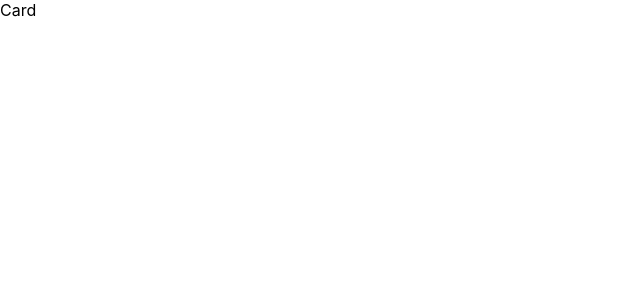
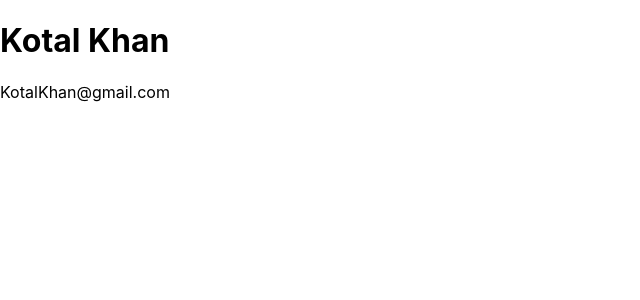
Before and after one commit to pauldropz/my_robo_friends, a React (Create React App) app: page / in a window 1280 px wide. Shown: the top 300 px of the page, without its empty margins (0-640 px from the left). Built offline with nearby package versions, Linux system fonts and the light colour scheme.

Commit message:
next commit

```diff
--- a/src/App.js
+++ b/src/App.js
@@ -6,9 +6,14 @@ import Card from "./Card";
 function App() {
 
     return (
+      <div>
+        <Card/>
 
-      <div>
-        Card
+     <>
+     </>
+
+
+
       </div>
 
   );
```
